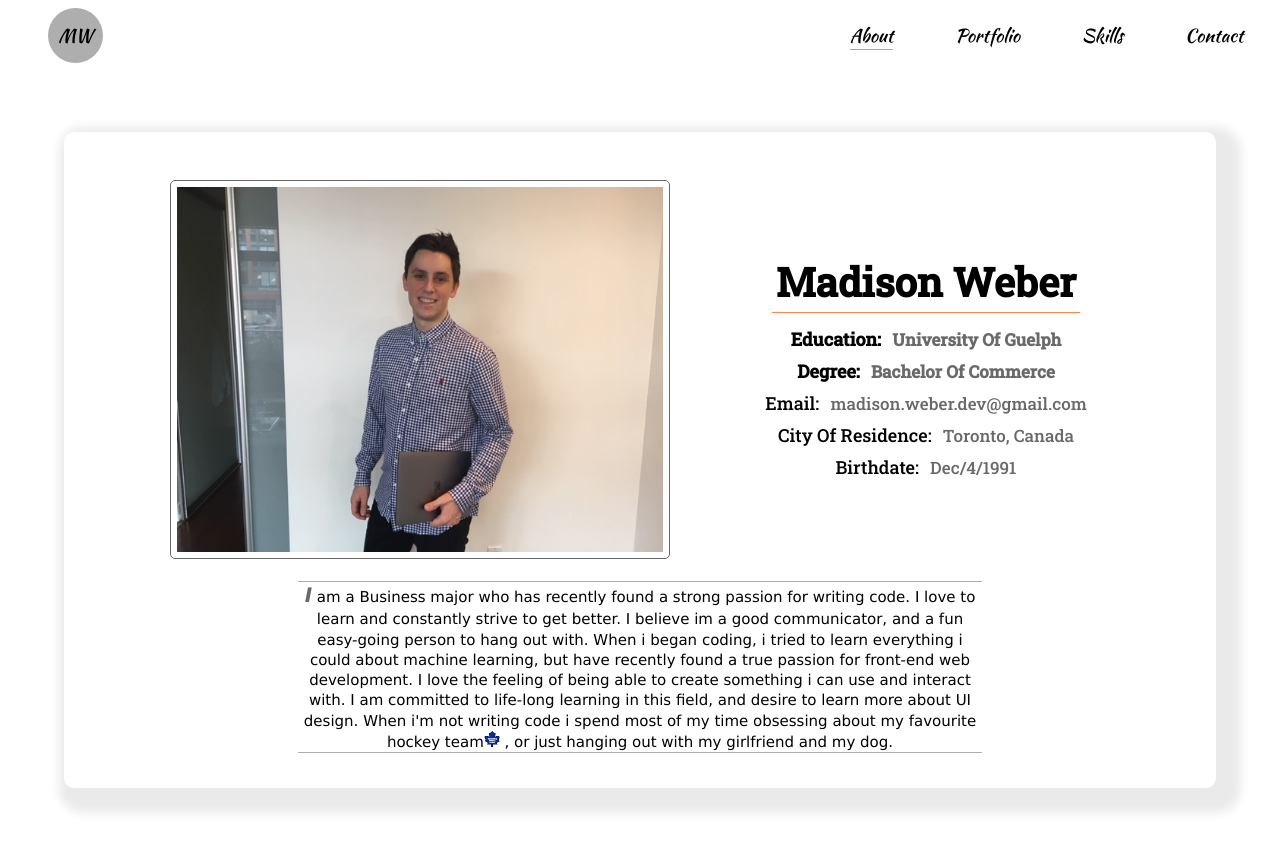
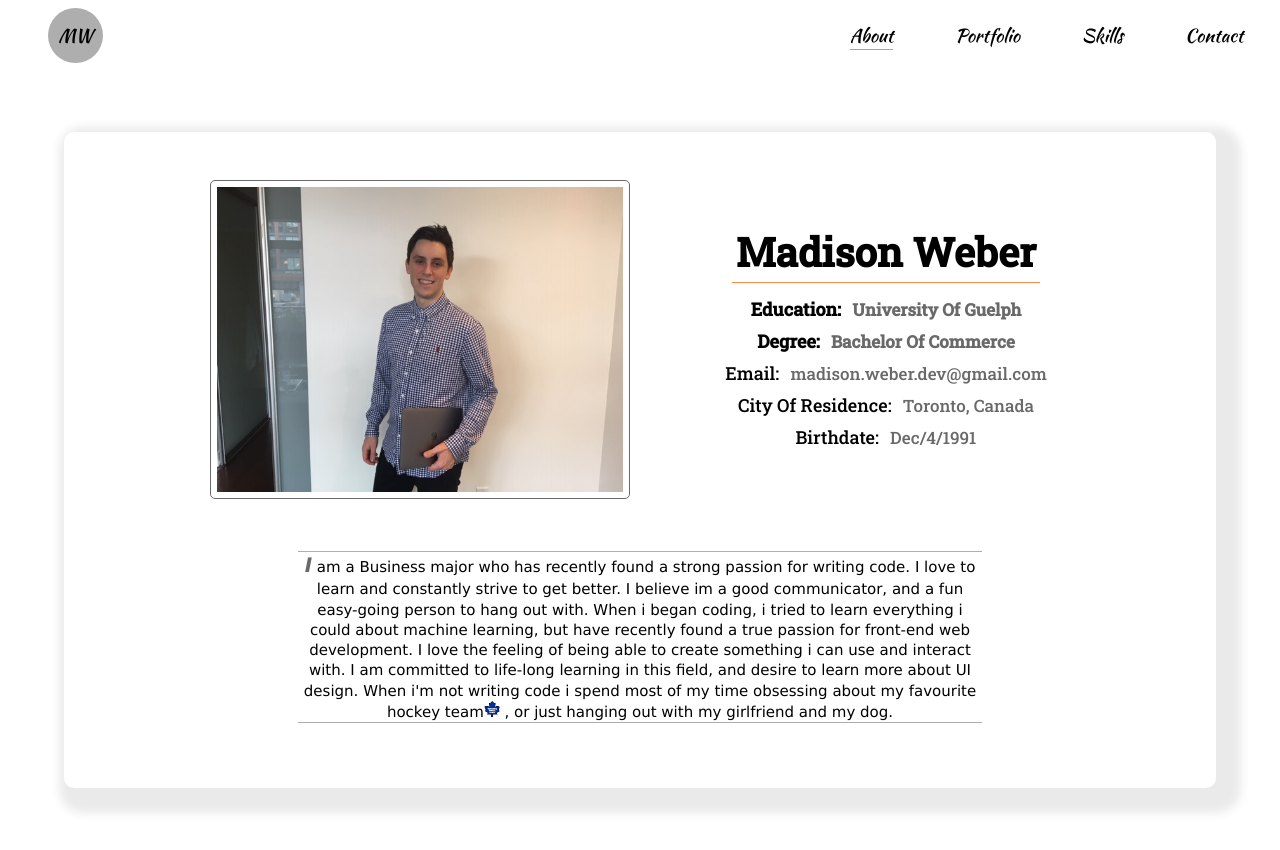
Before and after one commit to MadisonWeber/portfolio, a React (Create React App) app: page /about in a window 1280 px wide. Shown: the top 850 px of the page. Built offline with nearby package versions, Linux system fonts and the light colour scheme.

Commit message:
changed profile image size

```diff
--- a/src/index.css
+++ b/src/index.css
@@ -311,7 +311,7 @@ a{
 
 .profile-image{
     height: auto;
-    width: min(500px, 48vw);
+    width: min(420px, 54vw);
     padding: 6px;
     border: 1.5px solid var(--secondary-text);
     border-radius: 5px;
```
